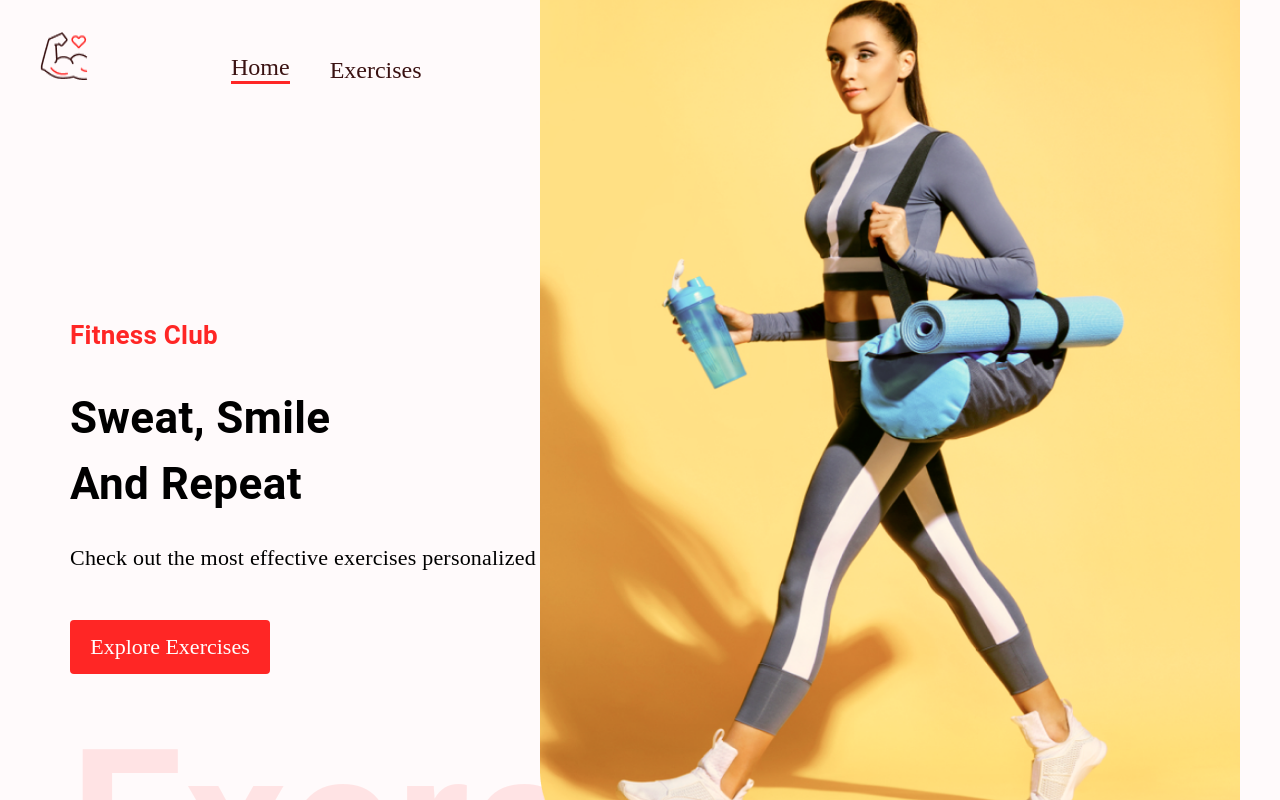
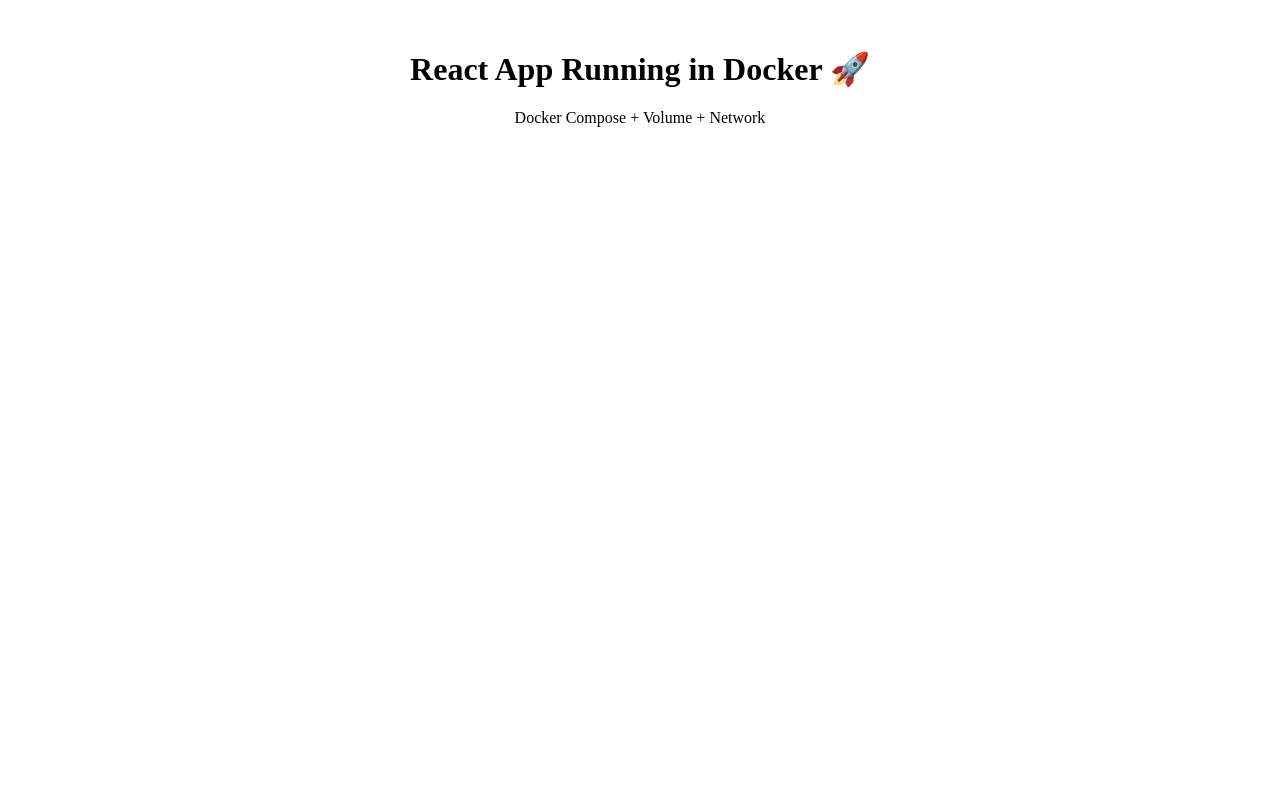
Before and after one commit to swetha-200160/react-, a React (Create React App) app: page / in a window 1280 px wide. Shown: the top 800 px of the page. Built offline with nearby package versions, Linux system fonts and the light colour scheme; no server answers.

Commit message:
adding files

```diff
--- a/src/App.js
+++ b/src/App.js
@@ -1,22 +1,10 @@
-import React from 'react';
-import { Route, Routes } from 'react-router-dom';
-import { Box } from '@mui/material';
-
-import './App.css';
-import ExerciseDetail from './pages/ExerciseDetail';
-import Home from './pages/Home';
-import Navbar from './components/Navbar';
-import Footer from './components/Footer';
-
-const App = () => (
-  <Box width="400px" sx={{ width: { xl: '1488px' } }} m="auto">
-    <Navbar />
-    <Routes>
-      <Route path="/" element={<Home />} />
-      <Route path="/exercise/:id" element={<ExerciseDetail />} />
-    </Routes>
-    <Footer />
-  </Box>
-);
+function App() {
+  return (
+    <div style={{ textAlign: "center", marginTop: "50px" }}>
+      <h1>React App Running in Docker 🚀</h1>
+      <p>Docker Compose + Volume + Network</p>
+    </div>
+  );
+}
 
 export default App;
```
Also changed, not shown: docker-compose.yaml (added).
